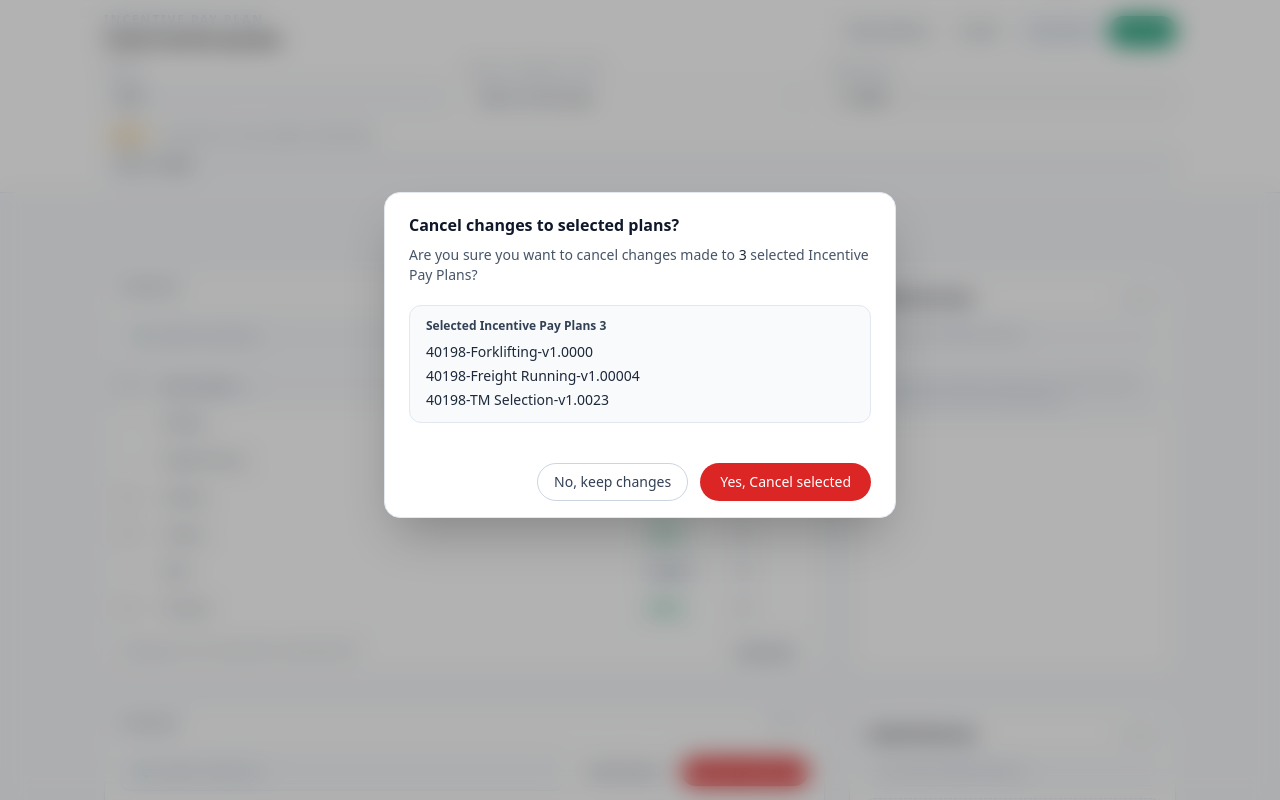
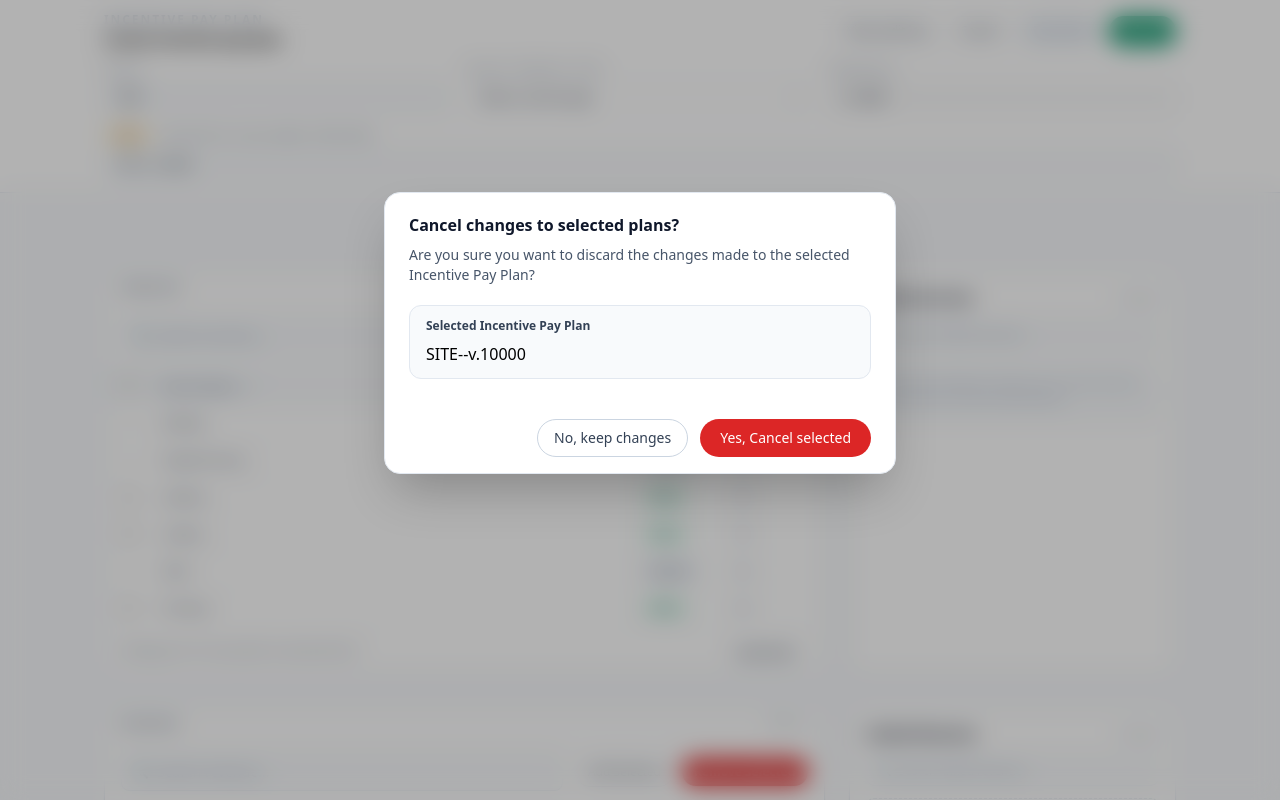
Before and after one commit to democapstone86/site-incentive-pay-plan, a React (Vite) app: page /createIncentive in a window 1280 px wide. Both pictures are taken after a click on the button "Cancel". Shown: the top 800 px of the page. Built offline with nearby package versions, Linux system fonts and the light colour scheme.

Commit message:
Removed hardcoded incentive play plan data

```diff
--- a/src/pages/CreateIncentive.tsx
+++ b/src/pages/CreateIncentive.tsx
@@ -763,21 +763,11 @@ export default function CreateIncentivePayPlan() {
 
   const [showCancelDialog, setShowCancelDialog] = React.useState(false);
 
-  // Temporarily added - will be removed
-  const selectedPlans = ["40198-Forklifting-v1.0000"];
-
   const previewPlanName = React.useMemo(() => {
     const sitePart = siteId?.id ? `SITE-${siteId.id}` : "SITE-";
     const servicePart = selectedService ? `-${selectedService}` : "";
     return `${sitePart}${servicePart}-v.10000`;
   }, [siteId?.id, selectedService]);
-
-  // Temporarily added - will be removed
-  const plans = [
-    "40198-Forklifting-v1.0000",
-    "40198-Freight Running-v1.00004",
-    "40198-TM Selection-v1.0023",
-  ];
 
   const [activeTab, setActiveTab] = React.useState("details");
   const [activeRevenueName, setActiveRevenueName] = React.useState(null);
@@ -1322,9 +1312,8 @@ export default function CreateIncentivePayPlan() {
                         </h3>
 
                         <p className="mt-2 text-sm text-slate-600">
-                          Are you sure you want to cancel changes made to{" "}
-                          <span className="font-medium text-slate-800">3</span>{" "}
-                          selected Incentive Pay Plans?
+                          Are you sure you want to discard the changes made to
+                          the selected Incentive Pay Plan?
                         </p>
                       </div>
 
@@ -1332,16 +1321,10 @@ export default function CreateIncentivePayPlan() {
                       <div className="mt-5 px-6">
                         <div className="max-h-48 overflow-y-auto rounded-xl border border-slate-200 bg-slate-50 px-4 py-3">
                           <p className="mb-2 text-xs font-semibold text-slate-700">
-                            Selected Incentive Pay Plans 3
+                            Selected Incentive Pay Plan
                           </p>
 
-                          <ul className="space-y-1">
-                            {plans.map((plan) => (
-                              <li key={plan} className="text-sm text-slate-800">
-                                {plan}
-                              </li>
-                            ))}
-                          </ul>
+                          <ul className="space-y-1">{previewPlanName}</ul>
                         </div>
                       </div>
 
@@ -1407,7 +1390,7 @@ export default function CreateIncentivePayPlan() {
                         <p className="mt-2 text-sm text-slate-600">
                           Are you sure you want to save the{" "}
                           <span className="font-medium text-slate-800">
-                            {selectedPlans[0]}
+                            {previewPlanName}
                           </span>{" "}
                           Incentive Pay Plan as a draft?
                         </p>
@@ -1417,15 +1400,12 @@ export default function CreateIncentivePayPlan() {
                       <div className="px-6 mt-5">
                         <div className="rounded-xl border border-slate-200 bg-slate-50 px-4 py-3">
                           <p className="text-xs font-semibold text-slate-700 mb-2">
-                            Selected Incentive Pay Plans ({selectedPlans.length}
-                            )
+                            Selected Incentive Pay Plans
                           </p>
                           <ul className="space-y-1">
-                            {selectedPlans.map((plan) => (
-                              <li key={plan} className="text-sm text-slate-800">
-                                • {plan}
-                              </li>
-                            ))}
+                            <li className="text-sm text-slate-800">
+                              • {previewPlanName}
+                            </li>
                           </ul>
                         </div>
                       </div>
```
